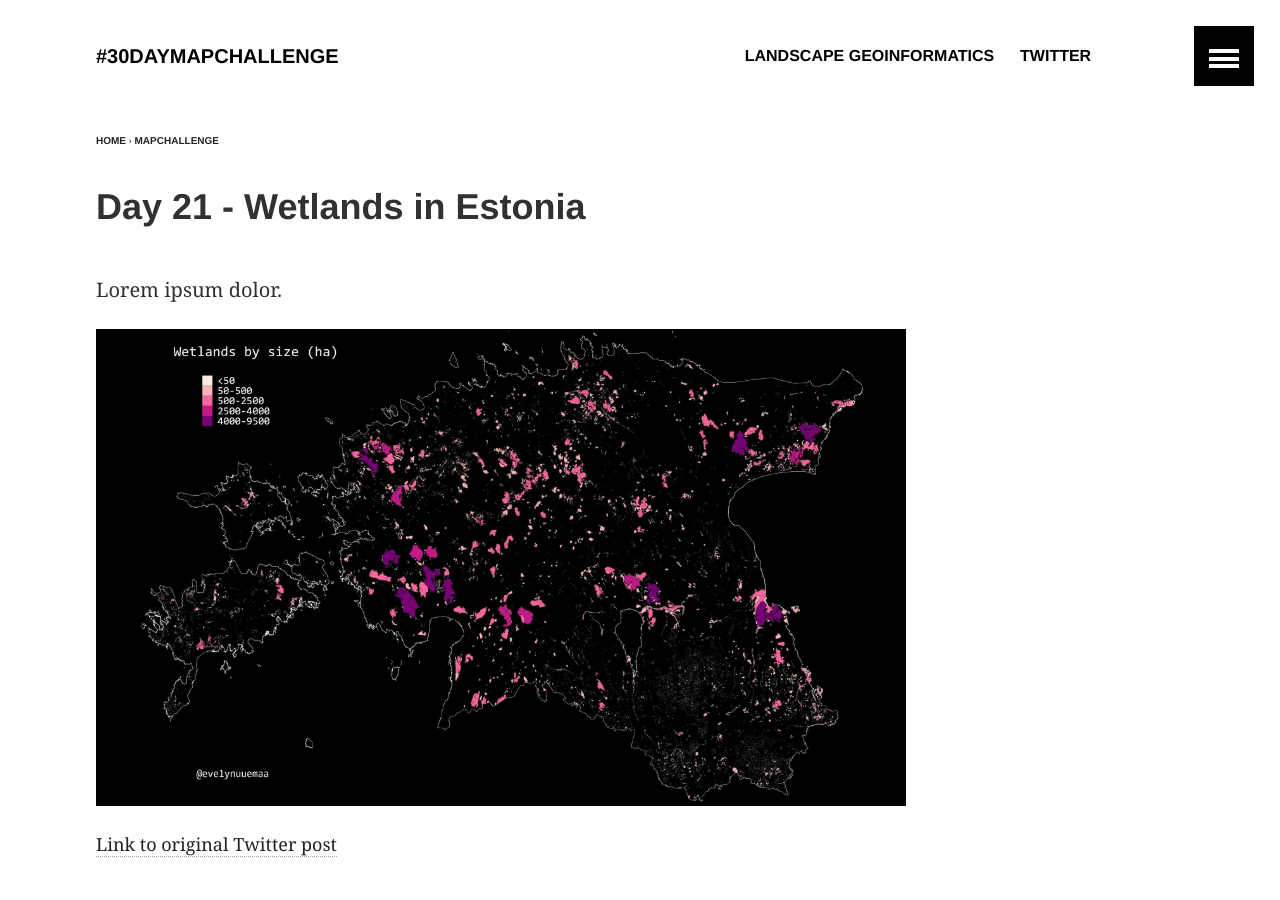
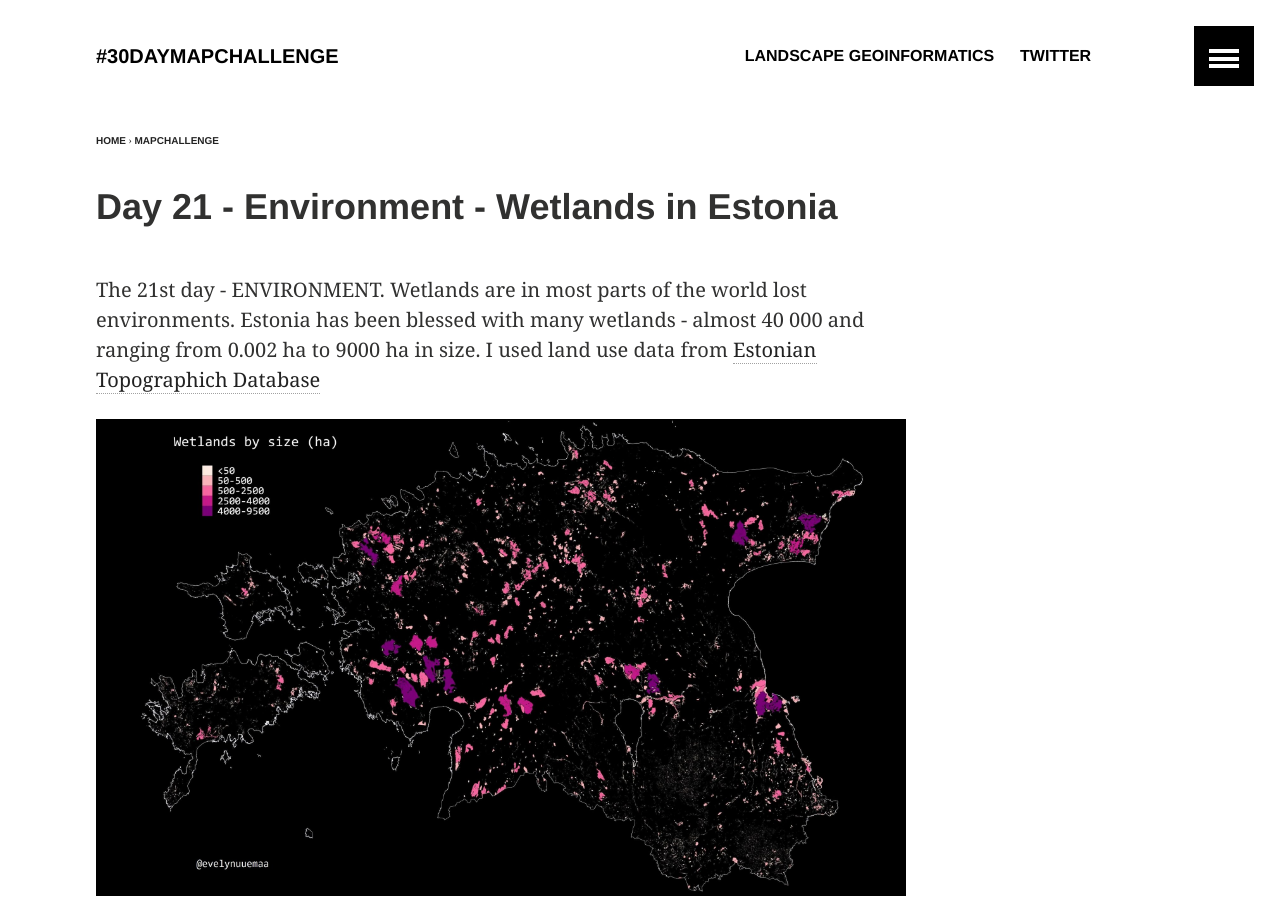
Before and after one commit to kevelyn1/30DayMapChallenge2019, a Jekyll site: the page built from _posts/mapchallenge/2019-11-21-day-21.md, in a window 1280 px wide and 900 px high. Built offline with Jekyll 4.4.1, drawn with Linux system fonts in a browser that asks for light colours.

Commit message:
Update 2019-11-21-day-21.md

```diff
--- a/_posts/mapchallenge/2019-11-21-day-21.md
+++ b/_posts/mapchallenge/2019-11-21-day-21.md
@@ -1,14 +1,14 @@
 ---
 layout: article
-title: Day 21 - Wetlands in Estonia
+title: Day 21 - Environment - Wetlands in Estonia
 modified: 2019-11-21
 categories: mapchallenge
 image:
   teaser: wetlands-scaled.jpg
 ---
 
-Lorem ipsum dolor.
+The 21st day - ENVIRONMENT. Wetlands are in most parts of the world lost environments.  Estonia has been blessed with many wetlands -  almost 40 000 and ranging from 0.002 ha to 9000 ha in size. I used land use data from [Estonian Topographich Database](https://geoportaal.maaamet.ee/eng/Spatial-Data/Estonian-Topographic-Database-p305.html)
 
 ![image of day 21 post](../../images/wetlands-scaled.jpg)
 
-[Link to original Twitter post](https://twitter.com/evelynuuemaa/status/21)
+[Link to original Twitter post](https://twitter.com/evelynuuemaa/status/1197554013430059008)
```
